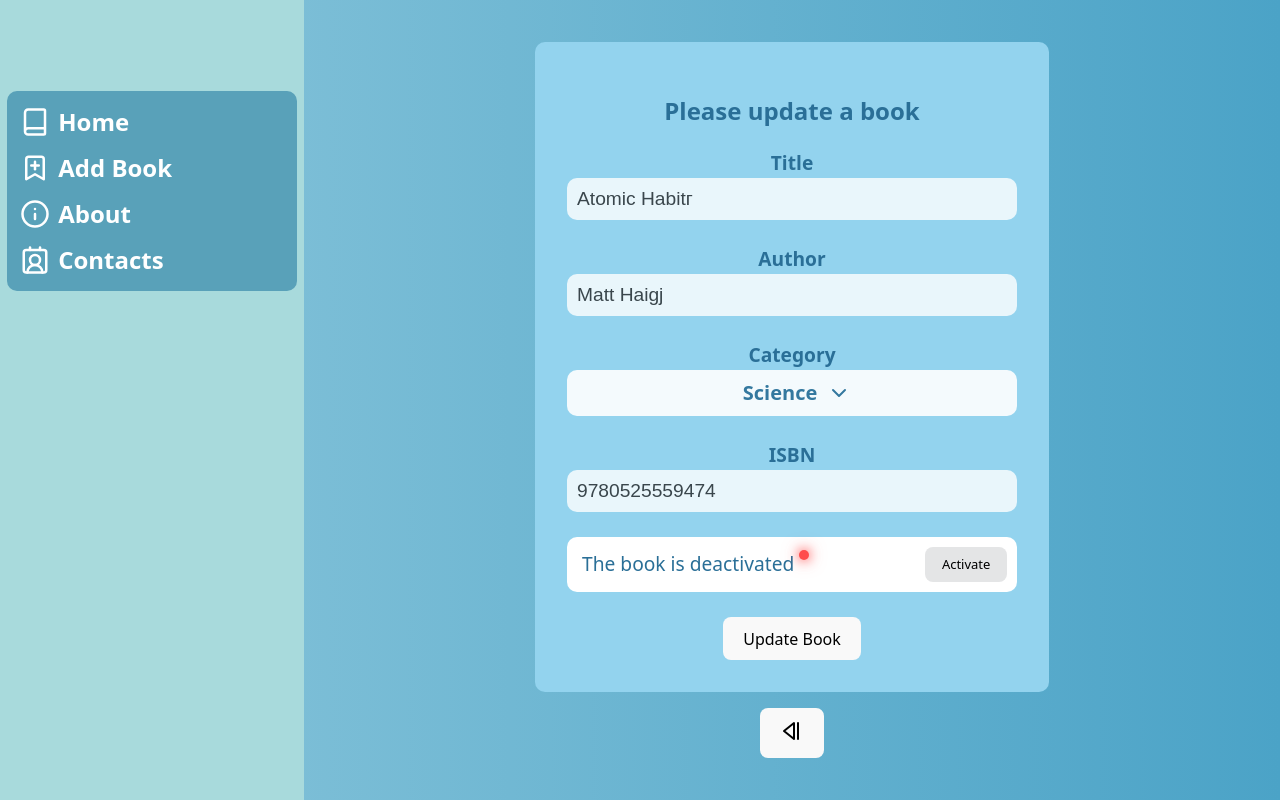
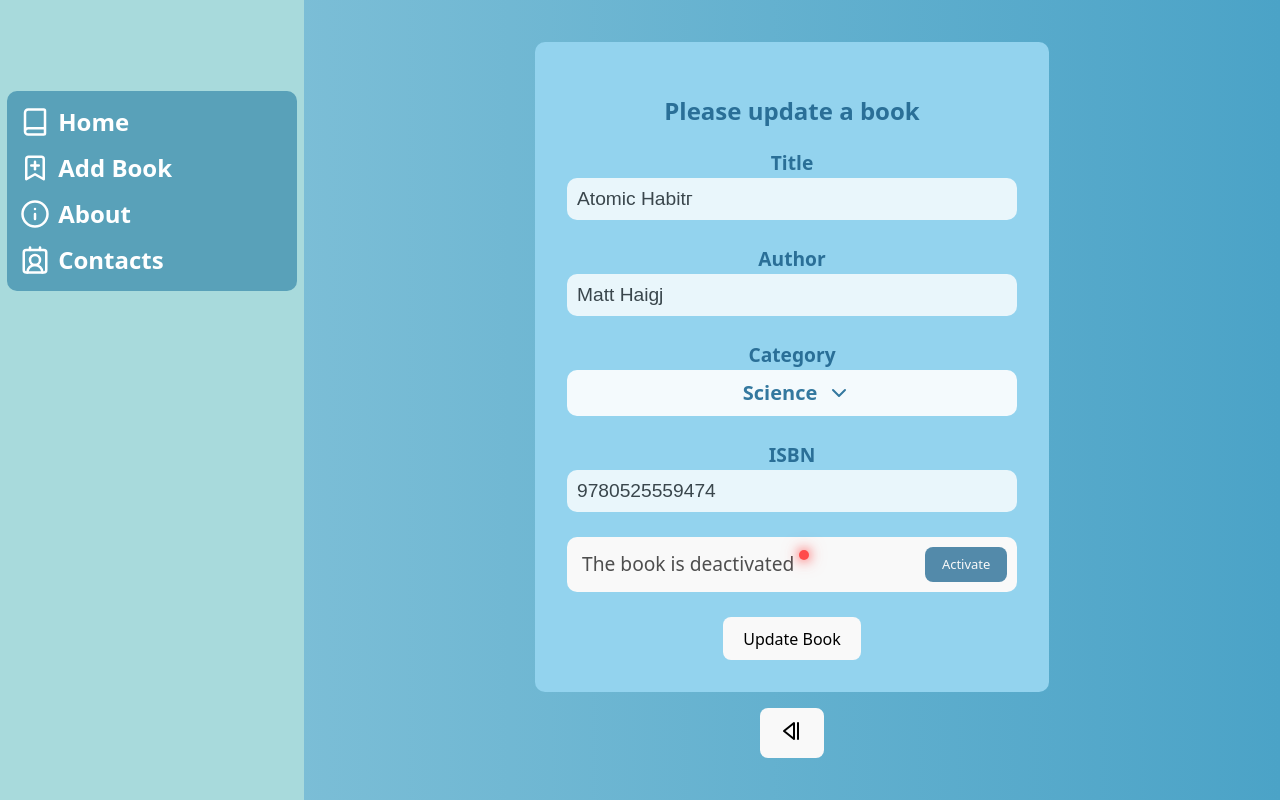
Before and after one commit to ElizaCalmau/books-dashboard-app, a React (Vite) app: page /update-book/1 in a window 1280 px wide. Built offline with nearby package versions, Linux system fonts and the light colour scheme; data requests are answered from the project's data file.

Commit message:
changed button color and bg color for BookState component

```diff
--- a/src/components/BookState/BookState.module.scss
+++ b/src/components/BookState/BookState.module.scss
@@ -3,12 +3,14 @@
   align-items: center;
   justify-content: space-between;
   border-radius: 10px;
-  background: #fff;
+  background: var(--primary-white);
   padding: 10px;
   margin-bottom: 25px;
   button{
     font-size: 13px;
-    background: var(--button-secondary-color);
+    background: var(--dark-blue);
+    opacity: 0.8;
+    color: var(--primary-white);
     &:hover{
       background: var(--button-hover-color);
     }
@@ -20,9 +22,7 @@
   p{
     font-size: larger;
     margin: 0 5px;
-    color: var(--secondary-color);
-  }
-  button:hover{
-    background-color: var(--button-hover-color);
+    color: var(--secondary-dark);
+    opacity: 0.8;
   }
 }
```
